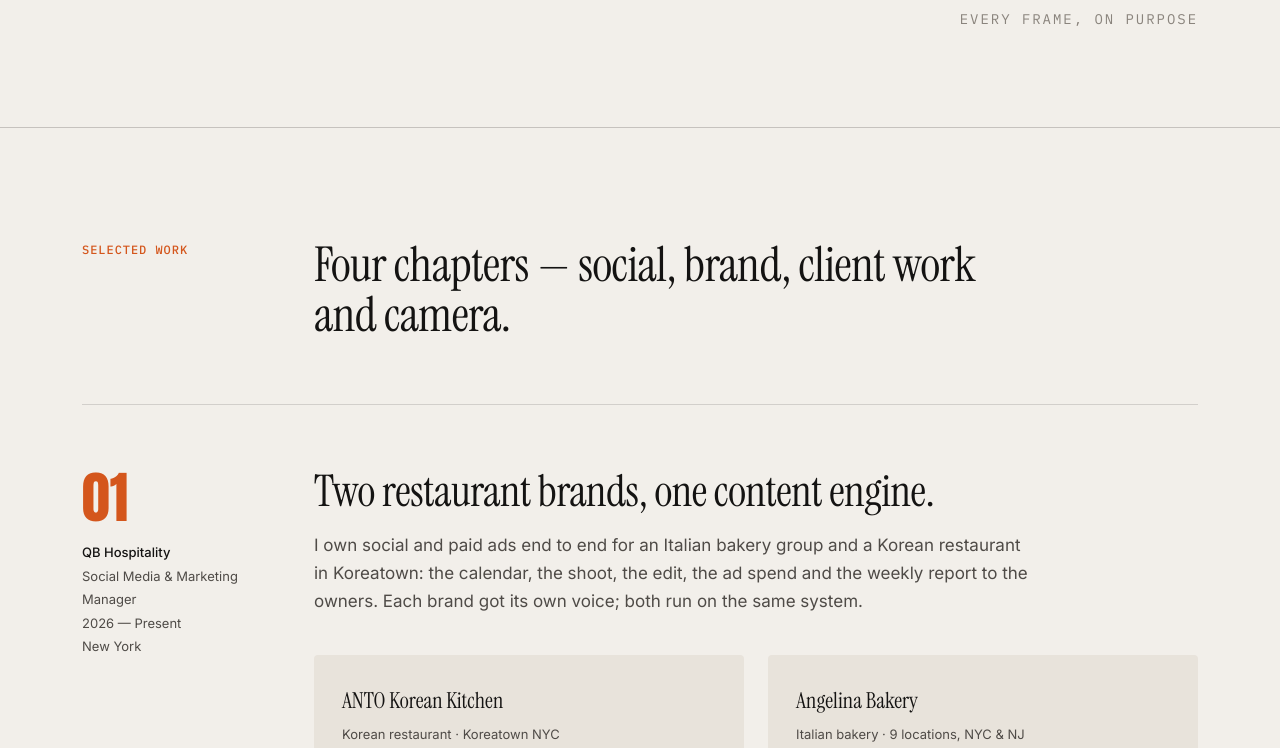
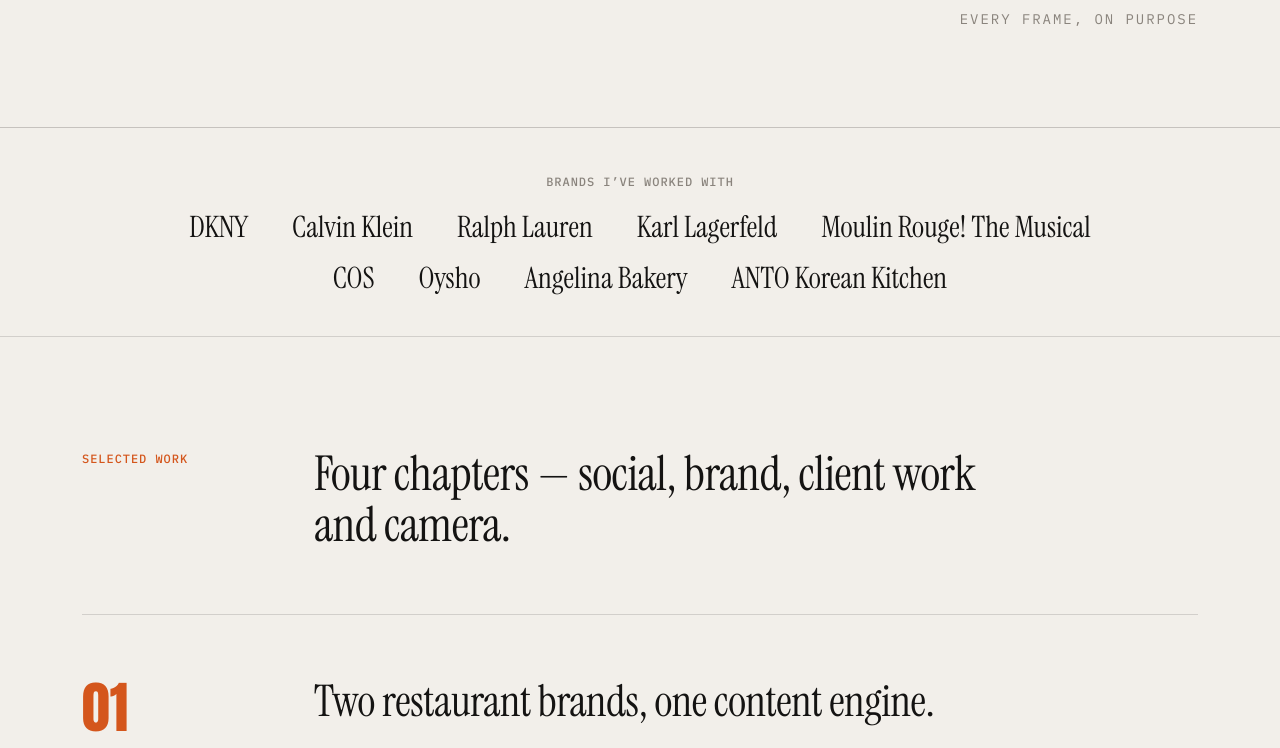
Before and after one commit to yeawonpark/yeawonpark.github.io, a plain HTML site: page index.html in a window 1280 px wide. Shown: the part 1900-2648 px from the top of the page. Drawn offline with Linux system fonts and the light colour scheme.

Commit message:
Brand strip above work; add DKNY to studio clients

```diff
--- a/index.html
+++ b/index.html
@@ -361,6 +361,12 @@ nav ul a{font-family:var(--mono);font-size:12px;text-transform:uppercase;letter-
 @media (max-width:900px){.namebox{display:block}.tag2{font-size:22px;margin-top:12px}}
 .namebox .bigname{line-height:.88}
 .namebox{gap:clamp(80px,12vw,180px)}
+.brandline{padding:44px 0 40px;border-bottom:1px solid var(--line)}
+.brandline .eyebrow{color:var(--ink-3);margin-bottom:18px;text-align:center}
+.brandline ul{list-style:none;display:flex;flex-wrap:wrap;justify-content:center;gap:8px 44px;width:100%;margin:0 auto;font-family:var(--serif);font-size:clamp(22px,2.3vw,30px);line-height:1.2;color:var(--ink)}
+.brandline li{white-space:nowrap}
+.brandline li.br{flex-basis:100%;height:0}
+@media (max-width:560px){.brandline{padding:32px 0}.brandline ul{font-size:20px;gap:6px 24px}.brandline li.br{display:none}}
 </style>
 </head>
 <body>
@@ -438,6 +444,13 @@ nav ul a{font-family:var(--mono);font-size:12px;text-transform:uppercase;letter-
 
 
 
+
+<section class="brandline" aria-label="Brands I've worked with">
+  <div class="wrap">
+    <div class="eyebrow">Brands I’ve worked with</div>
+    <ul><li>DKNY</li><li>Calvin Klein</li><li>Ralph Lauren</li><li>Karl Lagerfeld</li><li>Moulin Rouge! The Musical</li><li class="br" aria-hidden="true"></li><li>COS</li><li>Oysho</li><li>Angelina Bakery</li><li>ANTO Korean Kitchen</li></ul>
+  </div>
+</section>
 
 <section id="work">
   <div class="wrap">
@@ -575,7 +588,7 @@ nav ul a{font-family:var(--mono);font-size:12px;text-transform:uppercase;letter-
       <div>
         <h3>The bridge between fashion designers, clients and the print floor.</h3>
         <p class="intro">At a New York textile print studio, I sat between the people who design and the people who produce. I interpreted between Korean and English, ran color meetings with designers until the strike-off matched what they had in mind, and kept S/S and F/W sample printing on schedule for fashion houses and Broadway. I also rebuilt the studio’s website.</p>
-        <div class="clients"><span>Studio clients</span><b>Calvin Klein</b><b>Karl Lagerfeld</b><b>Ralph Lauren</b><b>Moulin Rouge! The Musical</b></div>
+        <div class="clients"><span>Studio clients</span><b>DKNY</b><b>Calvin Klein</b><b>Karl Lagerfeld</b><b>Ralph Lauren</b><b>Moulin Rouge! The Musical</b></div>
         <div class="strip s3">
           <button class="tile" data-img="media/img/p47-8237f48d60.jpg"><img src="media/img/p47-8237f48d60.jpg" alt="Moulin Rouge costume sequin fabric with color references" loading="lazy"><span class="cap">Moulin Rouge! · costume color match</span></button>
           <button class="tile" data-img="media/img/p44-f64fb6aa14.jpg"><img src="media/img/p44-f64fb6aa14.jpg" alt="Karl Lagerfeld floral print strike-offs" loading="lazy"><span class="cap">Karl Lagerfeld · S/S 2024</span></button>
```
